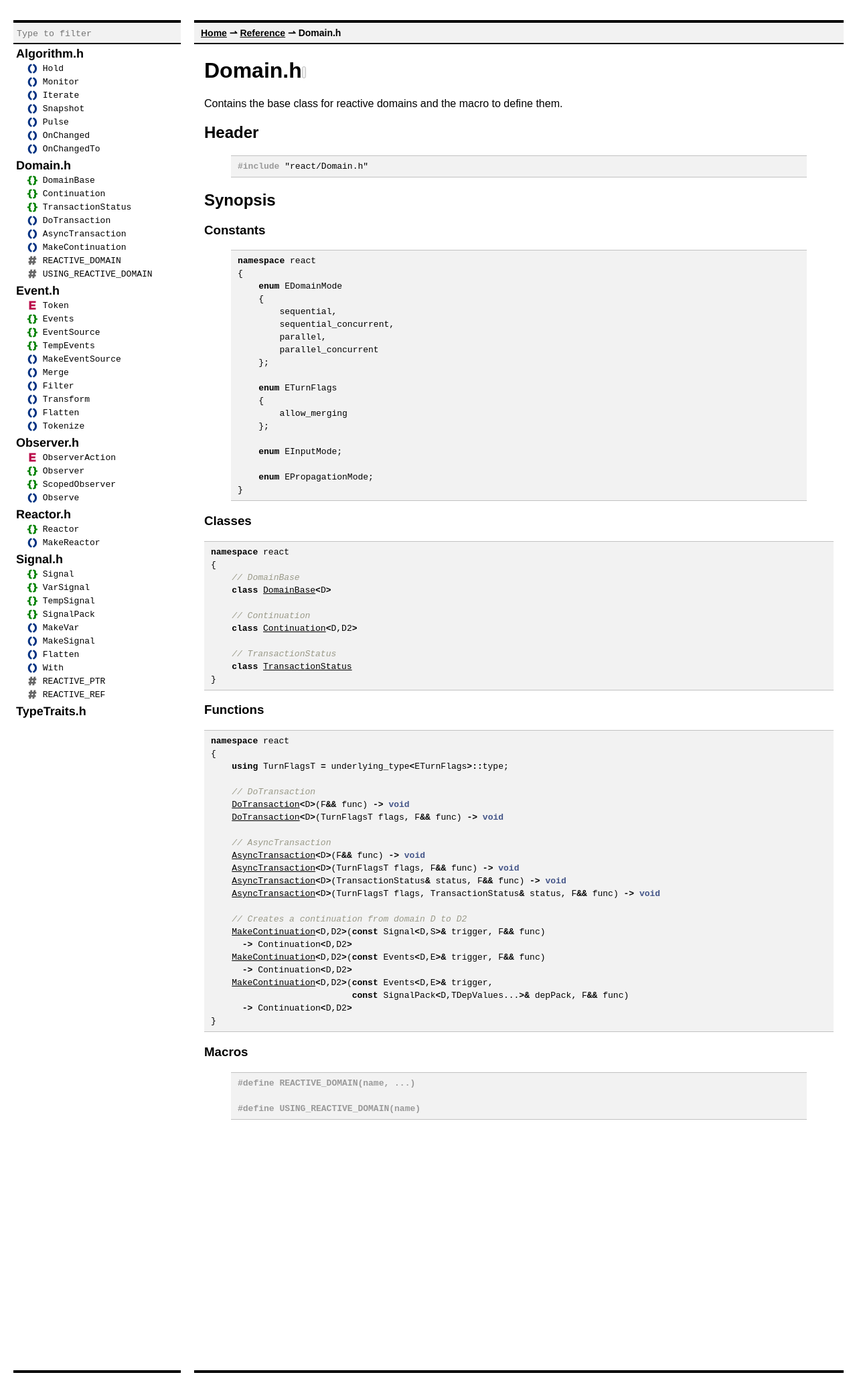
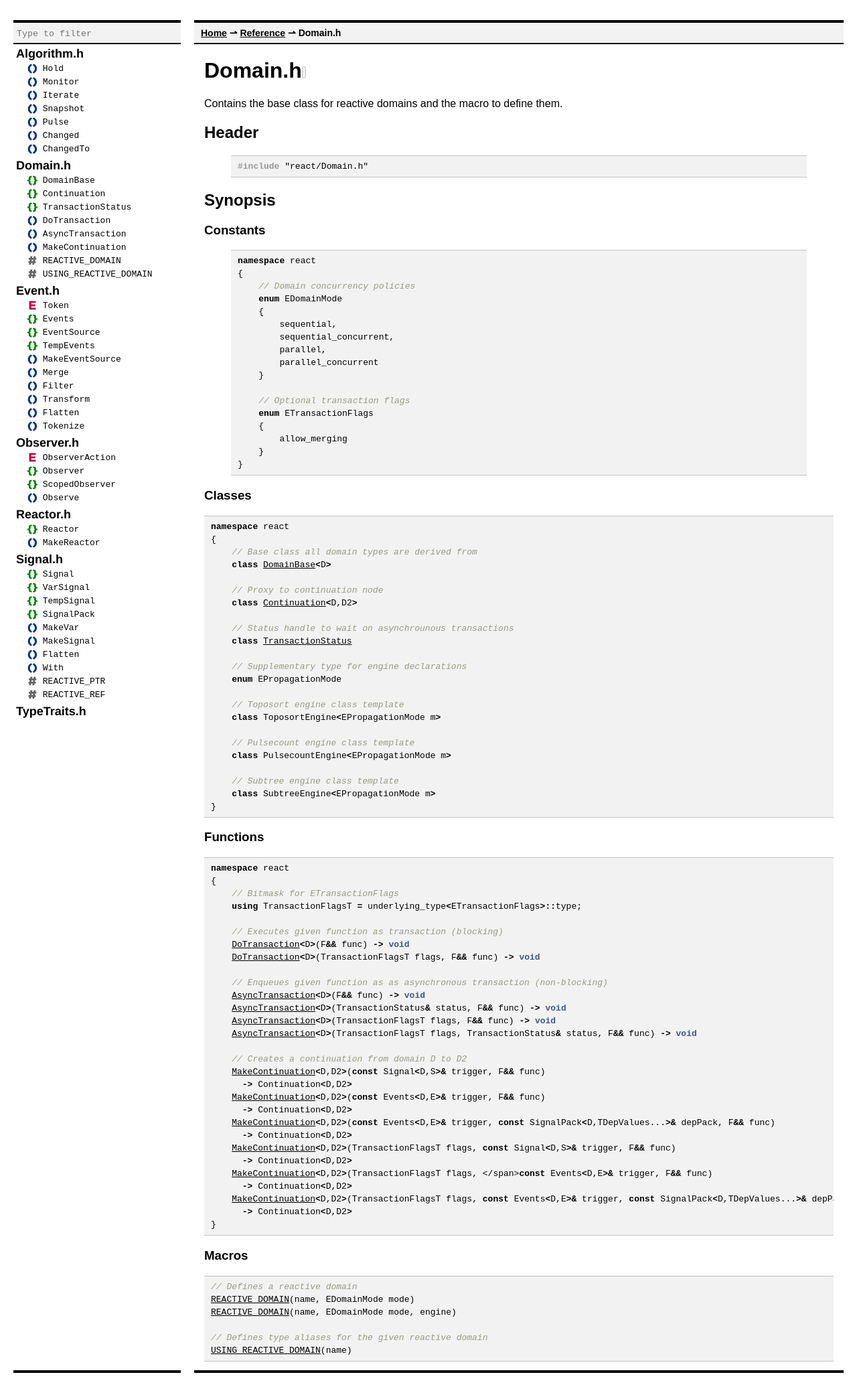
Before and after one commit to snakster/cpp.react, a Jekyll site: the page built from reference/Domain.h/index.md, in a window 1280 px wide. Shown: the whole page at 67% size. Built offline with Jekyll 4.4.1, drawn with Linux system fonts in a browser that asks for light colours.

Commit message:
Updated domain reference.

```diff
--- a/_layouts/default.html
+++ b/_layouts/default.html
@@ -24,8 +24,8 @@
       <li><a class="ref_link" href="{{ site.baseurl }}/reference/Algorithm.h/Iterate.html"><img class="entity_icon" src="{{ site.baseurl }}/media/icon_func.png" /> Iterate</a></li>
       <li><a class="ref_link" href="{{ site.baseurl }}/reference/Algorithm.h/Snapshot.html"><img class="entity_icon" src="{{ site.baseurl }}/media/icon_func.png" /> Snapshot</a></li>
       <li><a class="ref_link" href="{{ site.baseurl }}/reference/Algorithm.h/Pulse.html"><img class="entity_icon" src="{{ site.baseurl }}/media/icon_func.png" /> Pulse</a></li>
-      <li><a class="ref_link" href="{{ site.baseurl }}/reference/Algorithm.h/OnChanged.html"><img class="entity_icon" src="{{ site.baseurl }}/media/icon_func.png" /> OnChanged</a></li>
-      <li><a class="ref_link" href="{{ site.baseurl }}/reference/Algorithm.h/OnChangedTo.html"><img class="entity_icon" src="{{ site.baseurl }}/media/icon_func.png" /> OnChangedTo</a></li>
+      <li><a class="ref_link" href="{{ site.baseurl }}/reference/Algorithm.h/Changed.html"><img class="entity_icon" src="{{ site.baseurl }}/media/icon_func.png" /> Changed</a></li>
+      <li><a class="ref_link" href="{{ site.baseurl }}/reference/Algorithm.h/ChangedTo.html"><img class="entity_icon" src="{{ site.baseurl }}/media/icon_func.png" /> ChangedTo</a></li>
 
       <li class="api_group"><a class="group_link" href="{{ site.baseurl }}/reference/Domain.h/">Domain.h</a></li>
       <!-- <li class="api_subgroup">Classes</li> -->
--- a/reference/Domain.h/index.md
+++ b/reference/Domain.h/index.md
@@ -18,22 +18,20 @@ Contains the base class for reactive domains and the macro to define them.
 {% highlight C++ %}
 namespace react
 {
+    // Domain concurrency policies
     enum EDomainMode
     {
         sequential,
         sequential_concurrent,
         parallel,
         parallel_concurrent
-    };
+    }
 
-    enum ETurnFlags
+    // Optional transaction flags
+    enum ETransactionFlags
     {
         allow_merging
-    };
-
-    enum EInputMode;
-
-    enum EPropagationMode;
+    }
 }
 {% endhighlight %}
 
@@ -41,14 +39,26 @@ namespace react
 
 <div class="highlight"><pre><code class="c++"><span class="k">namespace</span> <span class="n">react</span>
 <span class="p">{</span>
-    <span class="c1">// DomainBase</span>
+    <span class="c1">// Base class all domain types are derived from</span>
     <span class="k">class</span> <a class="code_link" href="{{ site.baseurl }}/reference/Domain.h/DomainBase.html">DomainBase</a><span class="o">&lt;</span><span class="n">D</span><span class="o">&gt;</span>
 
-    <span class="c1">// Continuation</span>
+    <span class="c1">// Proxy to continuation node</span>
     <span class="k">class</span> <a class="code_link" href="{{ site.baseurl }}/reference/Domain.h/Continuation.html">Continuation</a><span class="o">&lt;</span><span class="n">D</span><span class="p">,</span><span class="n">D2</span><span class="o">&gt;</span>
 
-    <span class="c1">// TransactionStatus</span>
+    <span class="c1">// Status handle to wait on asynchrounous transactions</span>
     <span class="k">class</span> <a class="code_link" href="{{ site.baseurl }}/reference/Domain.h/TransactionStatus.html">TransactionStatus</a>
+
+    <span class="c1">// Supplementary type for engine declarations</span>
+    <span class="k">enum</span> EPropagationMode
+
+    <span class="c1">// Toposort engine class template</span>
+    <span class="k">class</span> ToposortEngine<span class="o">&lt;</span><span class="n">EPropagationMode m</span><span class="o">&gt;</span>
+
+    <span class="c1">// Pulsecount engine class template</span>
+    <span class="k">class</span> PulsecountEngine<span class="o">&lt;</span><span class="n">EPropagationMode m</span><span class="o">&gt;</span>
+
+    <span class="c1">// Subtree engine class template</span>
+    <span class="k">class</span> SubtreeEngine<span class="o">&lt;</span><span class="n">EPropagationMode m</span><span class="o">&gt;</span>
 <span class="p">}</span>
 </code></pre></div>
 
@@ -72,25 +82,31 @@ namespace react
 
 <div class="highlight"><pre><code class="c++"><span class="k">namespace</span> <span class="n">react</span>
 <span class="p">{</span>
-    <span class="k">using</span> <span class="n">TurnFlagsT</span> <span class="o">=</span> <span class="n">underlying_type</span><span class="o">&lt;</span><span class="n">ETurnFlags</span><span class="o">&gt;::</span><span class="n">type</span><span class="p">;</span>
+    <span class="c1">// Bitmask for ETransactionFlags</span>
+    <span class="k">using</span> <span class="n">TransactionFlagsT</span> <span class="o">=</span> <span class="n">underlying_type</span><span class="o">&lt;</span><span class="n">ETransactionFlags</span><span class="o">&gt;::</span><span class="n">type</span><span class="p">;</span>
 
-    <span class="c1">// DoTransaction</span>
+    <span class="c1">// Executes given function as transaction (blocking)</span>
     <a class="code_link" href="{{ site.baseurl }}/reference/Domain.h/DoTransaction.html">DoTransaction</a><span class="o">&lt;</span><span class="n">D</span><span class="o">&gt;</span><span class="p">(</span><span class="n">F</span><span class="o">&amp;&amp;</span> <span class="n">func</span><span class="p">)</span> <span class="o">-&gt;</span> <span class="kt">void</span>
-    <a class="code_link" href="{{ site.baseurl }}/reference/Domain.h/DoTransaction.html">DoTransaction</a><span class="o">&lt;</span><span class="n">D</span><span class="o">&gt;</span><span class="p">(</span><span class="n">TurnFlagsT</span> <span class="n">flags</span><span class="p">,</span> <span class="n">F</span><span class="o">&amp;&amp;</span> <span class="n">func</span><span class="p">)</span> <span class="o">-&gt;</span> <span class="kt">void</span>
+    <a class="code_link" href="{{ site.baseurl }}/reference/Domain.h/DoTransaction.html">DoTransaction</a><span class="o">&lt;</span><span class="n">D</span><span class="o">&gt;</span><span class="p">(</span><span class="n">TransactionFlagsT</span> <span class="n">flags</span><span class="p">,</span> <span class="n">F</span><span class="o">&amp;&amp;</span> <span class="n">func</span><span class="p">)</span> <span class="o">-&gt;</span> <span class="kt">void</span>
 
-    <span class="c1">// AsyncTransaction</span>
+    <span class="c1">// Enqueues given function as as asynchronous transaction (non-blocking)</span>
     <a class="code_link" href="{{ site.baseurl }}/reference/Domain.h/AsyncTransaction.html">AsyncTransaction</a><span class="o">&lt;</span><span class="n">D</span><span class="o">&gt;</span><span class="p">(</span><span class="n">F</span><span class="o">&amp;&amp;</span> <span class="n">func</span><span class="p">)</span> <span class="o">-&gt;</span> <span class="kt">void</span>
-    <a class="code_link" href="{{ site.baseurl }}/reference/Domain.h/AsyncTransaction.html">AsyncTransaction</a><span class="o">&lt;</span><span class="n">D</span><span class="o">&gt;</span><span class="p">(</span><span class="n">TurnFlagsT</span> <span class="n">flags</span><span class="p">,</span> <span class="n">F</span><span class="o">&amp;&amp;</span> <span class="n">func</span><span class="p">)</span> <span class="o">-&gt;</span> <span class="kt">void</span>
     <a class="code_link" href="{{ site.baseurl }}/reference/Domain.h/AsyncTransaction.html">AsyncTransaction</a><span class="o">&lt;</span><span class="n">D</span><span class="o">&gt;</span><span class="p">(</span><span class="n">TransactionStatus</span><span class="o">&amp;</span> <span class="n">status</span><span class="p">,</span> <span class="n">F</span><span class="o">&amp;&amp;</span> <span class="n">func</span><span class="p">)</span> <span class="o">-&gt;</span> <span class="kt">void</span>
-    <a class="code_link" href="{{ site.baseurl }}/reference/Domain.h/AsyncTransaction.html">AsyncTransaction</a><span class="o">&lt;</span><span class="n">D</span><span class="o">&gt;</span><span class="p">(</span><span class="n">TurnFlagsT</span> <span class="n">flags</span><span class="p">,</span> <span class="n">TransactionStatus</span><span class="o">&amp;</span> <span class="n">status</span><span class="p">,</span> <span class="n">F</span><span class="o">&amp;&amp;</span> <span class="n">func</span><span class="p">)</span> <span class="o">-&gt;</span> <span class="kt">void</span>
+    <a class="code_link" href="{{ site.baseurl }}/reference/Domain.h/AsyncTransaction.html">AsyncTransaction</a><span class="o">&lt;</span><span class="n">D</span><span class="o">&gt;</span><span class="p">(</span><span class="n">TransactionFlagsT</span> <span class="n">flags</span><span class="p">,</span> <span class="n">F</span><span class="o">&amp;&amp;</span> <span class="n">func</span><span class="p">)</span> <span class="o">-&gt;</span> <span class="kt">void</span>
+    <a class="code_link" href="{{ site.baseurl }}/reference/Domain.h/AsyncTransaction.html">AsyncTransaction</a><span class="o">&lt;</span><span class="n">D</span><span class="o">&gt;</span><span class="p">(</span><span class="n">TransactionFlagsT</span> <span class="n">flags</span><span class="p">,</span> <span class="n">TransactionStatus</span><span class="o">&amp;</span> <span class="n">status</span><span class="p">,</span> <span class="n">F</span><span class="o">&amp;&amp;</span> <span class="n">func</span><span class="p">)</span> <span class="o">-&gt;</span> <span class="kt">void</span>
 
     <span class="c1">// Creates a continuation from domain D to D2</span>
     <a class="code_link" href="{{ site.baseurl }}/reference/Domain.h/MakeContinuation.html">MakeContinuation</a><span class="o">&lt;</span><span class="n">D</span><span class="p">,</span><span class="n">D2</span><span class="o">&gt;</span><span class="p">(</span><span class="k">const</span> <span class="n">Signal</span><span class="o">&lt;</span><span class="n">D</span><span class="p">,</span><span class="n">S</span><span class="o">&gt;&amp;</span> <span class="n">trigger</span><span class="p">,</span> <span class="n">F</span><span class="o">&amp;&amp;</span> <span class="n">func</span><span class="p">)</span>
       <span class="o">-&gt;</span> <span class="n">Continuation</span><span class="o">&lt;</span><span class="n">D</span><span class="p">,</span><span class="n">D2</span><span class="o">&gt;</span>
     <a class="code_link" href="{{ site.baseurl }}/reference/Domain.h/MakeContinuation.html">MakeContinuation</a><span class="o">&lt;</span><span class="n">D</span><span class="p">,</span><span class="n">D2</span><span class="o">&gt;</span><span class="p">(</span><span class="k">const</span> <span class="n">Events</span><span class="o">&lt;</span><span class="n">D</span><span class="p">,</span><span class="n">E</span><span class="o">&gt;&amp;</span> <span class="n">trigger</span><span class="p">,</span> <span class="n">F</span><span class="o">&amp;&amp;</span> <span class="n">func</span><span class="p">)</span>
       <span class="o">-&gt;</span> <span class="n">Continuation</span><span class="o">&lt;</span><span class="n">D</span><span class="p">,</span><span class="n">D2</span><span class="o">&gt;</span>
-    <a class="code_link" href="{{ site.baseurl }}/reference/Domain.h/MakeContinuation.html">MakeContinuation</a><span class="o">&lt;</span><span class="n">D</span><span class="p">,</span><span class="n">D2</span><span class="o">&gt;</span><span class="p">(</span><span class="k">const</span> <span class="n">Events</span><span class="o">&lt;</span><span class="n">D</span><span class="p">,</span><span class="n">E</span><span class="o">&gt;&amp;</span> <span class="n">trigger</span><span class="p">,</span>
-                           <span class="k">const</span> <span class="n">SignalPack</span><span class="o">&lt;</span><span class="n">D</span><span class="p">,</span><span class="n">TDepValues</span><span class="p">...</span><span class="o">&gt;&amp;</span> <span class="n">depPack</span><span class="p">,</span> <span class="n">F</span><span class="o">&amp;&amp;</span> <span class="n">func</span><span class="p">)</span>
+    <a class="code_link" href="{{ site.baseurl }}/reference/Domain.h/MakeContinuation.html">MakeContinuation</a><span class="o">&lt;</span><span class="n">D</span><span class="p">,</span><span class="n">D2</span><span class="o">&gt;</span><span class="p">(</span><span class="k">const</span> <span class="n">Events</span><span class="o">&lt;</span><span class="n">D</span><span class="p">,</span><span class="n">E</span><span class="o">&gt;&amp;</span> <span class="n">trigger</span><span class="p">,</span> <span class="k">const</span> <span class="n">SignalPack</span><span class="o">&lt;</span><span class="n">D</span><span class="p">,</span><span class="n">TDepValues</span><span class="p">...</span><span class="o">&gt;&amp;</span> <span class="n">depPack</span><span class="p">,</span> <span class="n">F</span><span class="o">&amp;&amp;</span> <span class="n">func</span><span class="p">)</span>
+      <span class="o">-&gt;</span> <span class="n">Continuation</span><span class="o">&lt;</span><span class="n">D</span><span class="p">,</span><span class="n">D2</span><span class="o">&gt;</span>
+    <a class="code_link" href="{{ site.baseurl }}/reference/Domain.h/MakeContinuation.html">MakeContinuation</a><span class="o">&lt;</span><span class="n">D</span><span class="p">,</span><span class="n">D2</span><span class="o">&gt;</span><span class="p">(</span><span class="n">TransactionFlagsT</span> <span class="n">flags</span><span class="p">,</span> <span class="k">const</span> <span class="n">Signal</span><span class="o">&lt;</span><span class="n">D</span><span class="p">,</span><span class="n">S</span><span class="o">&gt;&amp;</span> <span class="n">trigger</span><span class="p">,</span> <span class="n">F</span><span class="o">&amp;&amp;</span> <span class="n">func</span><span class="p">)</span>
+      <span class="o">-&gt;</span> <span class="n">Continuation</span><span class="o">&lt;</span><span class="n">D</span><span class="p">,</span><span class="n">D2</span><span class="o">&gt;</span>
+    <a class="code_link" href="{{ site.baseurl }}/reference/Domain.h/MakeContinuation.html">MakeContinuation</a><span class="o">&lt;</span><span class="n">D</span><span class="p">,</span><span class="n">D2</span><span class="o">&gt;</span><span class="p">(</span><span class="n">TransactionFlagsT</span> <span class="n">flags</span><span class="p">,</span> </span><span class="k">const</span> <span class="n">Events</span><span class="o">&lt;</span><span class="n">D</span><span class="p">,</span><span class="n">E</span><span class="o">&gt;&amp;</span> <span class="n">trigger</span><span class="p">,</span> <span class="n">F</span><span class="o">&amp;&amp;</span> <span class="n">func</span><span class="p">)</span>
+      <span class="o">-&gt;</span> <span class="n">Continuation</span><span class="o">&lt;</span><span class="n">D</span><span class="p">,</span><span class="n">D2</span><span class="o">&gt;</span>
+    <a class="code_link" href="{{ site.baseurl }}/reference/Domain.h/MakeContinuation.html">MakeContinuation</a><span class="o">&lt;</span><span class="n">D</span><span class="p">,</span><span class="n">D2</span><span class="o">&gt;</span><span class="p">(</span><span class="n">TransactionFlagsT</span> <span class="n">flags</span><span class="p">,</span> <span class="k">const</span> <span class="n">Events</span><span class="o">&lt;</span><span class="n">D</span><span class="p">,</span><span class="n">E</span><span class="o">&gt;&amp;</span> <span class="n">trigger</span><span class="p">,</span> <span class="k">const</span> <span class="n">SignalPack</span><span class="o">&lt;</span><span class="n">D</span><span class="p">,</span><span class="n">TDepValues</span><span class="p">...</span><span class="o">&gt;&amp;</span> <span class="n">depPack</span><span class="p">,</span> <span class="n">F</span><span class="o">&amp;&amp;</span> <span class="n">func</span><span class="p">)</span>
       <span class="o">-&gt;</span> <span class="n">Continuation</span><span class="o">&lt;</span><span class="n">D</span><span class="p">,</span><span class="n">D2</span><span class="o">&gt;</span>
 <span class="p">}</span>
 </code></pre></div>
@@ -99,17 +115,17 @@ namespace react
 {% highlight C++ %}
 namespace react
 {
-    using TurnFlagsT = underlying_type<ETurnFlags>::type;
+    using TransactionFlagsT = underlying_type<ETurnFlags>::type;
 
     // DoTransaction
     DoTransaction<D>(F&& func) -> void
-    DoTransaction<D>(TurnFlagsT flags, F&& func) -> void
+    DoTransaction<D>(TransactionFlagsT flags, F&& func) -> void
 
     // AsyncTransaction
     AsyncTransaction<D>(F&& func) -> void
-    AsyncTransaction<D>(TurnFlagsT flags, F&& func) -> void
+    AsyncTransaction<D>(TransactionFlagsT flags, F&& func) -> void
     AsyncTransaction<D>(TransactionStatus& status, F&& func) -> void
-    AsyncTransaction<D>(TurnFlagsT flags, TransactionStatus& status, F&& func) -> void
+    AsyncTransaction<D>(TransactionFlagsT flags, TransactionStatus& status, F&& func) -> void
 
     // Creates a continuation from domain D to D2
     MakeContinuation<D,D2>(const Signal<D,S>& trigger, F&& func)
@@ -124,8 +140,20 @@ namespace react
 -->
 
 ### Macros
+
+<div class="highlight"><pre><code class="c++"><span class="c1">// Defines a reactive domain</span>
+<a class="code_link" href="{{ site.baseurl }}/reference/Domain.h/REACTIVE_DOMAIN.html">REACTIVE_DOMAIN</a><span class="p">(</span><span class="n">name</span><span class="p">,</span> <span class="n">EDomainMode</span> <span class="n">mode</span><span class="p">)</span>
+<a class="code_link" href="{{ site.baseurl }}/reference/Domain.h/REACTIVE_DOMAIN.html">REACTIVE_DOMAIN</a><span class="p">(</span><span class="n">name</span><span class="p">,</span> <span class="n">EDomainMode</span> <span class="n">mode</span><span class="p">,</span> <span class="n">engine</span><span class="p">)</span>
+
+<span class="c1">// Defines type aliases for the given reactive domain</span>
+<a class="code_link" href="{{ site.baseurl }}/reference/Domain.h/USING_REACTIVE_DOMAIN.html">USING_REACTIVE_DOMAIN</a><span class="p">(</span><span class="n">name</span><span class="p">)</span>
+</code></pre></div>
+
+<!--
 {% highlight C++ %}
-#define REACTIVE_DOMAIN(name, ...)
+REACTIVE_DOMAIN(name, EDomainMode mode)
+REACTIVE_DOMAIN(name, EDomainMode mode, engine)
 
-#define USING_REACTIVE_DOMAIN(name)
+USING_REACTIVE_DOMAIN(name)
 {% endhighlight %}
+-->
```
Also changed, not shown: index.md (+1 -1 lines), reference/Domain.h/AsyncTransaction.md (+10 -3 lines), reference/Domain.h/DomainBase.md (+3 -2 lines).
